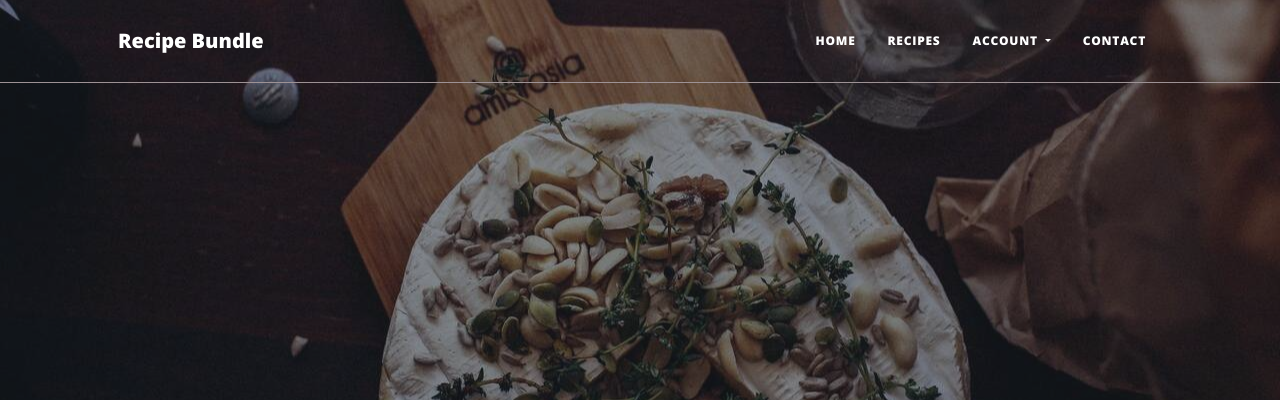
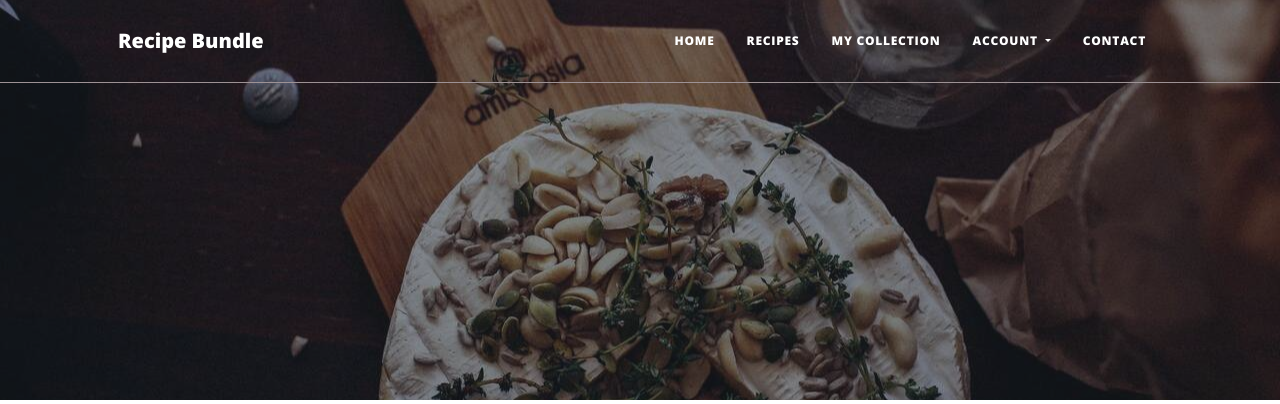
Before and after one commit to ElrieM/MS3-RecipeBundle, a Flask app: page /collection in a window 1280 px wide. Shown: the top 404 px of the page. Run offline with Flask 2, Linux system fonts and the light colour scheme; some libraries are stand-ins or nearby versions.

Commit message:
style: Move nav item for collection onto navbar

```diff
--- a/templates/base.html
+++ b/templates/base.html
@@ -38,6 +38,8 @@
                     </li>
                     <li class="nav-item"><a class="nav-link px-lg-3 py-3 py-lg-4"
                             href="{{ url_for('recipes') }}">Recipes</a></li>
+                    <li class="nav-item"><a class="nav-link px-lg-3 py-3 py-lg-4"
+                            href="{{ url_for('collection') }}">My Collection</a></li>
                     <!-- Dropdown adapted from https://getbootstrap.com/docs/5.0/components/dropdowns/ -->
                     <li class="nav-item dropdown">
                         <a class="nav-link px-lg-3 py-3 py-lg-4 dropdown-toggle" href="#"
@@ -50,7 +52,6 @@
                             <li><a class="dropdown-item" href="{{ url_for('signin') }}">Sign In</a></li>
                             <li><a class="dropdown-item" href="{{ url_for('signout') }}">Sign Out</a></li>
                             <li><a class="dropdown-item" href="{{ url_for('register') }}">Register</a></li>
-                            <li><a class="dropdown-item" href="{{ url_for('collection') }}">My Collection</a></li>
                         </ul>
                     </li>
                     <li class="nav-item"><a class="nav-link px-lg-3 py-3 py-lg-4"
@@ -65,7 +66,7 @@
 
     </header>
 
-<section>
+<section id="flash-message">
     <!-- Flash message -->
         <!-- Adapted from https://flask.palletsprojects.com/en/2.0.x/patterns/flashing/ -->
         {% with messages = get_flashed_messages() %}
```
